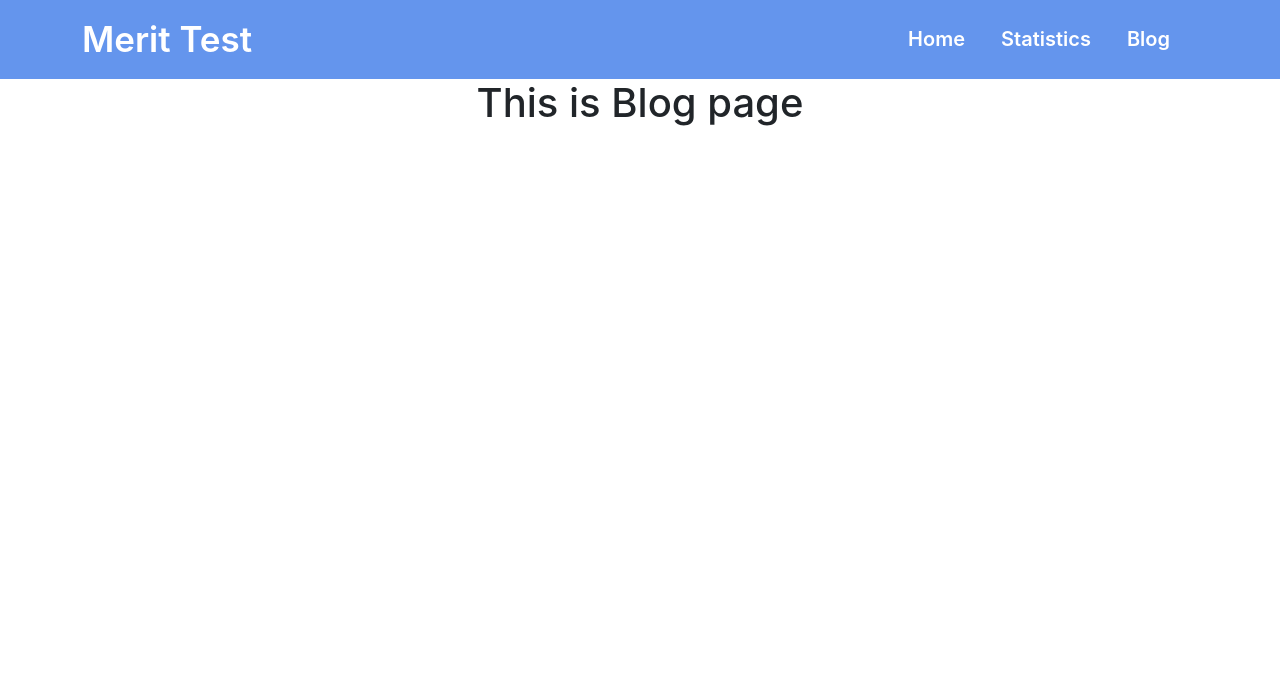
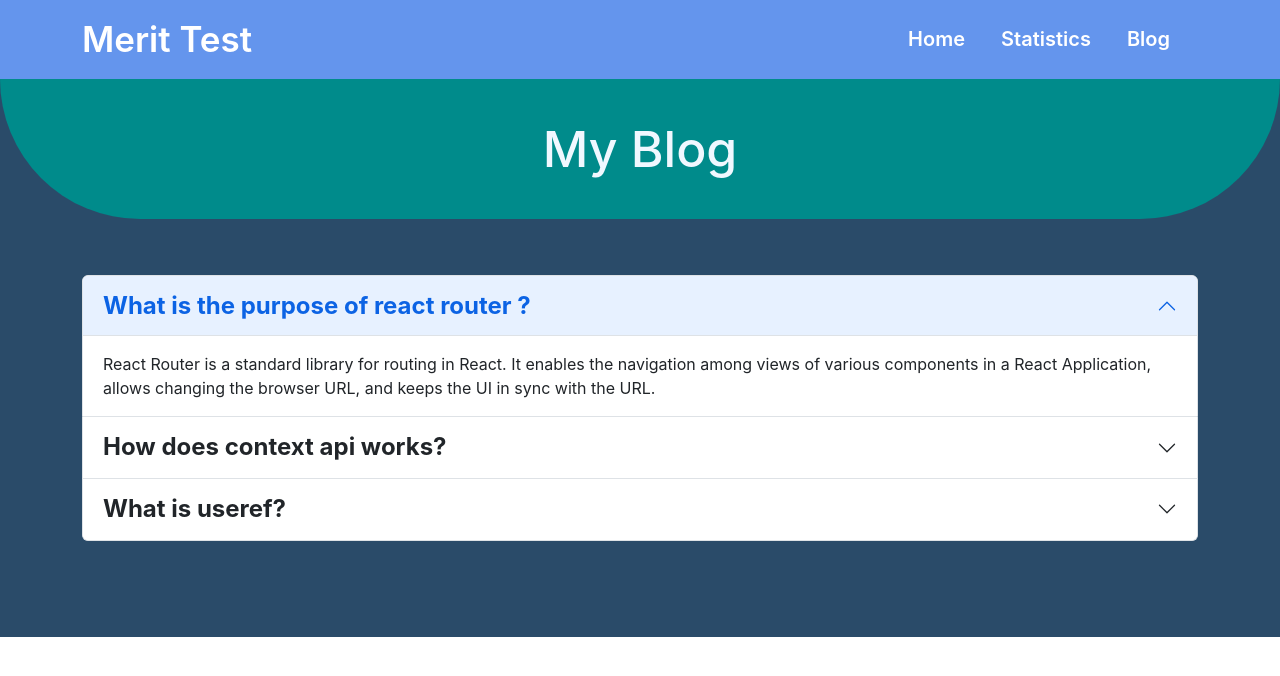
Before and after one commit to mamun102076/merit-test, a React (Create React App) app: page /blog in a window 1280 px wide. Shown: the top 676 px of the page. Built offline with nearby package versions, Linux system fonts and the light colour scheme.

Commit message:
added blog questions and answers

```diff
--- a/src/Components/Blog/Blog.css
+++ b/src/Components/Blog/Blog.css
@@ -0,0 +1,11 @@
+.blog{
+    background-color: rgb(42, 75, 105);
+}
+.blog h1{
+    background-color: darkcyan;
+    color: aliceblue;
+    padding-top: 40px;
+    padding-bottom: 40px;
+    font-size: 50px;
+    border-radius: 0 0 150px 150px;
+}
--- a/src/Components/Blog/Blog.js
+++ b/src/Components/Blog/Blog.js
@@ -1,9 +1,50 @@
 import React from 'react';
+import './Blog.css'
 
 const Blog = () => {
     return (
-        <div>
-            <h1>This is Blog page</h1>
+        <div className='blog pb-5'>
+            <h1>My Blog</h1>
+            <div className='blog-QA container py-5'>
+                <div class="accordion" id="accordionExample">
+                    <div class="accordion-item">
+                        <h2 class="accordion-header" id="headingOne">
+                            <button class="accordion-button fs-4 fw-bold" type="button" data-bs-toggle="collapse" data-bs-target="#collapseOne" aria-expanded="true" aria-controls="collapseOne">
+                            What is the purpose of react router ?
+                            </button>
+                        </h2>
+                        <div id="collapseOne" class="accordion-collapse collapse show" aria-labelledby="headingOne" data-bs-parent="#accordionExample">
+                            <div class="accordion-body text-start">
+                            React Router is a standard library for routing in React. It enables the navigation among views of various components in a React Application, allows changing the browser URL, and keeps the UI in sync with the URL.
+                            </div>
+                        </div>
+                    </div>
+                    <div class="accordion-item">
+                        <h2 class="accordion-header" id="headingTwo">
+                            <button class="accordion-button collapsed fs-4 fw-bold" type="button" data-bs-toggle="collapse" data-bs-target="#collapseTwo" aria-expanded="false" aria-controls="collapseTwo">
+                            How does context api works?
+                            </button>
+                        </h2>
+                        <div id="collapseTwo" class="accordion-collapse collapse" aria-labelledby="headingTwo" data-bs-parent="#accordionExample">
+                            <div class="accordion-body text-start">
+                            The React Context API is a way for a React app to effectively produce global variables that can be passed around. This is the alternative to "prop drilling" or moving props from grandparent to child to parent, and so on.
+                            </div>
+                        </div>
+                    </div>
+                    <div class="accordion-item">
+                        <h2 class="accordion-header" id="headingThree">
+                            <button class="accordion-button collapsed fs-4 fw-bold" type="button" data-bs-toggle="collapse" data-bs-target="#collapseThree" aria-expanded="false" aria-controls="collapseThree">
+                             What is useref?
+                            </button>
+                        </h2>
+                        <div id="collapseThree" class="accordion-collapse collapse" aria-labelledby="headingThree" data-bs-parent="#accordionExample">
+                            <div class="accordion-body text-start">
+                            Essentially, useRef is like a “box” that can hold a mutable value in its .current property. You might be familiar with refs primarily as a way to access the DOM. If you pass a ref object to React with React will set its .current property to the corresponding DOM node whenever that node changes.
+                            </div>
+                        </div>
+                    </div>
+                </div>
+            </div>
         </div>
     );
 };
```
